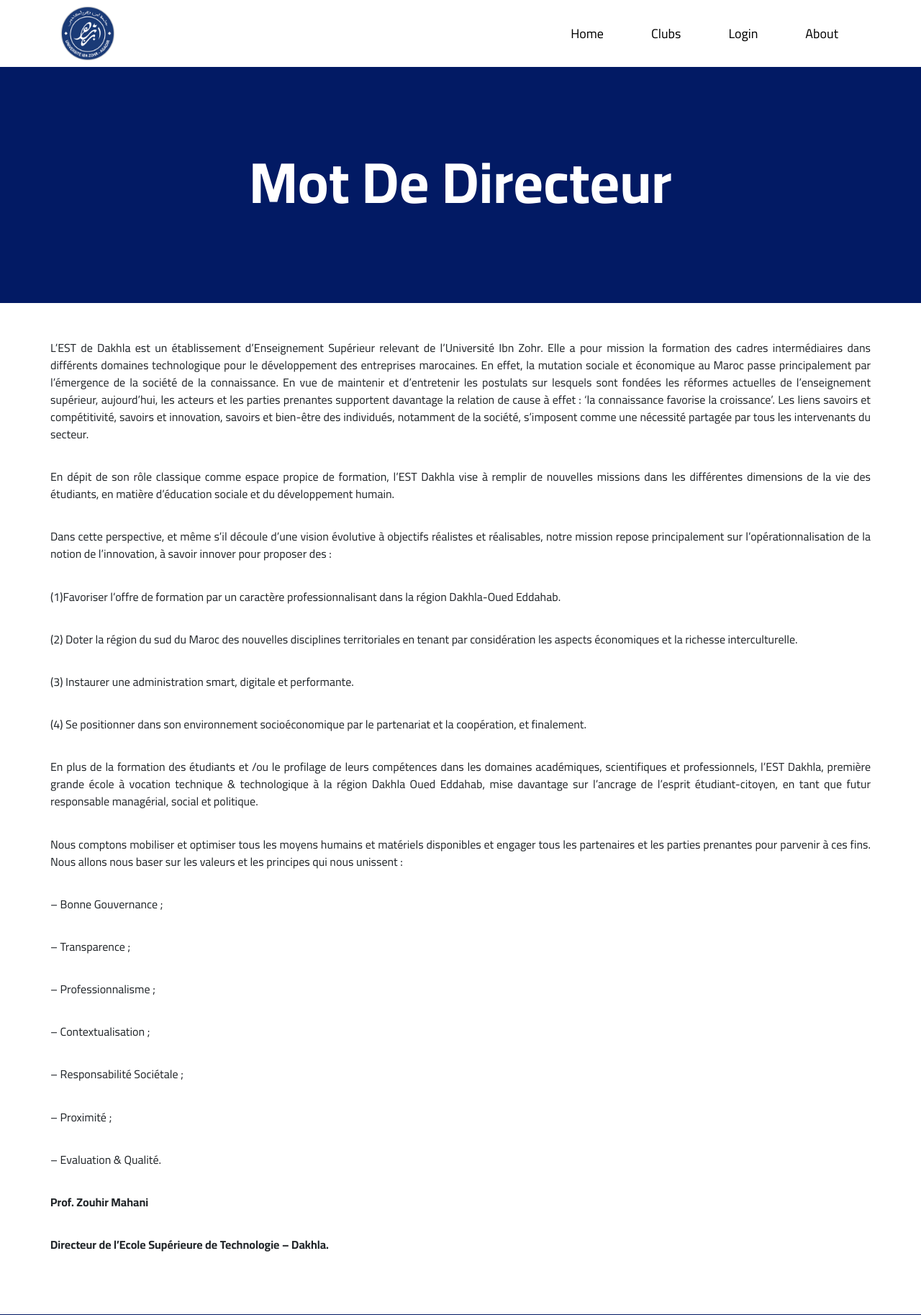
After one commit to YounesAO/Gestion-des-Club---ESTD, a PHP site: page /about.html in a window 1280 px wide. The commit adds this page. Shown: the top 1827 px of the page at 72% size. Run offline with PHP 8.4, Linux system fonts and the light colour scheme.

Commit message:
finissio

```diff
--- /dev/null
+++ b/CSS/about.css
@@ -0,0 +1,30 @@
+* {
+    box-sizing: border-box;
+}
+.mot_de_directeur,.presentation_d_ecole {
+    background-color: #021a64;
+}
+.mot_de_directeur .container,.presentation_d_ecole .container {
+    display: flex;
+    justify-content: center;
+    align-items: center;
+    color: white;
+    text-transform: capitalize;
+}
+.mot_de_directeur h3,.presentation_d_ecole h3 {
+    font-size: calc(1rem + 5vw);
+    font-weight: bold;
+    padding: calc(3rem + 5vw) 0;
+}
+article .container {
+    padding: 50px 0;
+    text-align: justify;
+}
+article p {
+    margin-bottom: 2.2rem !important;
+}
+@media (max-width:576px) {
+    p {
+        padding: 0 10px;
+    }
+}
--- a/CSS/indexPageStyle.css
+++ b/CSS/indexPageStyle.css
@@ -48,7 +48,8 @@ nav .container .navbar-nav .nav-item:hover:before {
     nav .container .navbar-nav .nav-item::before {
         height: 100%;
         top: 0;
-        background-color: rgb(26 58 117 / 15%);;
+        background-color: rgb(26 58 117 / 15%);
+        z-index: -2;
     }
 }
 .navbar-toggler:focus {
--- /dev/null
+++ b/about.html
@@ -0,0 +1,189 @@
+<!DOCTYPE html>
+<html lang="en">
+<head>
+    <meta charset="UTF-8">
+    <meta http-equiv="X-UA-Compatible" content="IE=edge">
+    <meta name="viewport" content="width=device-width, initial-scale=1.0">
+    <title>about notre école</title>
+    <!-- css -->
+    <link rel="stylesheet" href="CSS/indexPageStyle.css">
+    <link rel="stylesheet" href="CSS/about.css">
+    <link rel="stylesheet" href="CSS/all.min.css">
+    <!-- font family -->
+    <link rel="preconnect" href="https://fonts.gstatic.com" crossorigin="">
+    <link
+        href="https://fonts.googleapis.com/css2?family=Cairo:wght@200;300;400;500;600;700;800;900&amp;family=Open+Sans:wght@400;500;700&amp;family=Roboto:wght@300&amp;family=Work+Sans:ital,wght@0,200;0,300;0,400;0,500;0,600;0,700;0,800;1,300;1,500&amp;display=swap"
+        rel="stylesheet">
+    <!-- include bootstrap -->
+    <link href="https://cdn.jsdelivr.net/npm/bootstrap@5.2.3/dist/css/bootstrap.min.css" rel="stylesheet"
+        integrity="sha384-rbsA2VBKQhggwzxH7pPCaAqO46MgnOM80zW1RWuH61DGLwZJEdK2Kadq2F9CUG65" crossorigin="anonymous">
+    <script src="https://cdn.jsdelivr.net/npm/bootstrap@5.2.3/dist/js/bootstrap.bundle.min.js"
+        integrity="sha384-kenU1KFdBIe4zVF0s0G1M5b4hcpxyD9F7jL+jjXkk+Q2h455rYXK/7HAuoJl+0I4" crossorigin="anonymous">
+    </script>
+</head>
+<body>
+    <!-- start navbar -->
+    <header>
+        <nav class="navbar navbar-expand-lg p-0">
+            <div class="container">
+                <span class="navbar-brand" href="#">
+                    <img src="images/logo1.png" alt="" srcset="" style="max-width:80px">
+                </span>
+                <button class="navbar-toggler" type="button" data-bs-toggle="collapse" data-bs-target="#navbarNav"
+                    aria-controls="navbarNav" aria-expanded="false" aria-label="Toggle navigation">
+                    <span class="navbar-toggler-icon"></span>
+                </button>
+                <div class="collapse navbar-collapse" id="navbarNav">
+                    <ul class="navbar-nav">
+                        <li class="nav-item">
+                            <a class="nav-link" aria-current="page" href="#">Home</a>
+                        </li>
+                        <li class="nav-item">
+                            <a class="nav-link" href="#">Clubs</a>
+                        </li>
+                        <li class="nav-item">
+                            <a class="nav-link" href="loginPage.php">Login</a>
+                        </li>
+                        <li class="nav-item">
+                            <a class="nav-link" href="#">About</a>
+                        </li>
+                    </ul>
+                </div>
+            </div>
+        </nav>
+    </header>
+    <!-- end navbar -->
+    <!-- start mot de directeur -->
+    <div class="mot_de_directeur">
+        <div class="container">
+            <h3>mot de directeur</h3>
+        </div>
+    </div>
+    <article>
+        <div class="container">
+            <p>L’EST de Dakhla est un établissement d’Enseignement Supérieur relevant de l’Université Ibn Zohr. Elle a pour
+                mission la formation des cadres intermédiaires dans différents domaines technologique pour le développement
+                des entreprises&nbsp;marocaines. En effet, la mutation sociale et économique au Maroc passe principalement
+                par l’émergence de la société de la connaissance. En vue de maintenir et d’entretenir les postulats sur
+                lesquels sont fondées les réformes actuelles de l’enseignement supérieur, aujourd’hui, les acteurs et les
+                parties prenantes supportent davantage la relation de cause à effet&nbsp;: ‘la connaissance favorise la
+                croissance’. Les liens savoirs et compétitivité, savoirs et innovation, savoirs et bien-être des individués,
+                notamment de la société, s’imposent comme une nécessité partagée par tous les intervenants du secteur.</p>
+            <p>En dépit de son rôle classique comme espace propice de formation, l’EST Dakhla vise à remplir de nouvelles
+                missions dans les différentes dimensions de la vie des étudiants, en matière d’éducation sociale et du
+                développement humain.</p>
+            <p>Dans cette perspective, et même s’il découle d’une vision évolutive à objectifs réalistes et réalisables,
+                notre mission repose principalement sur l’opérationnalisation de la notion de l’innovation, à savoir innover
+                pour proposer des&nbsp;:</p>
+            <p>(1)Favoriser l’offre de formation par un caractère professionnalisant dans la région Dakhla-Oued Eddahab.</p>
+            <p>(2) Doter la région du sud du Maroc des nouvelles disciplines territoriales en tenant par considération les
+                aspects économiques et la richesse interculturelle.</p>
+            <p>(3) Instaurer une administration smart, digitale et performante.</p>
+            <p>(4) Se positionner dans son environnement socioéconomique par le partenariat&nbsp;et la coopération, et
+                finalement.</p>
+            <p>En plus de la formation des étudiants et&nbsp;/ou le profilage de leurs compétences dans les domaines
+                académiques, scientifiques et professionnels, l’EST Dakhla, première grande école à vocation technique &amp;
+                technologique à la région Dakhla Oued Eddahab, mise davantage sur l’ancrage de l’esprit étudiant-citoyen, en
+                tant que futur responsable managérial, social et politique.</p>
+            <p>Nous comptons mobiliser et optimiser tous les moyens humains et matériels disponibles et engager tous les
+                partenaires et les parties prenantes pour parvenir à ces fins. Nous allons nous baser sur les valeurs et les
+                principes qui nous unissent&nbsp;:</p>
+            <p>– Bonne Gouvernance&nbsp;;</p>
+            <p>– Transparence&nbsp;;</p>
+            <p>– Professionnalisme&nbsp;;</p>
+            <p>– Contextualisation&nbsp;;</p>
+            <p>– Responsabilité Sociétale&nbsp;;</p>
+            <p>– Proximité&nbsp;;</p>
+            <p>– Evaluation &amp; Qualité.</p>
+            <p><strong>Prof. Zouhir Mahani</strong></p>
+            <p><strong>Directeur de l’Ecole Supérieure de Technologie – Dakhla.</strong></p>
+        </div>
+    </article>
+    <!-- end mot de directeur -->
+    <!-- start presentation of the school -->
+    <div class="presentation_d_ecole">
+        <div class="container">
+            <h3>présentaion de l'école</h3>
+        </div>
+    </div>
+    <article>
+        <div class="container">
+            <p>Adoptée par le Conseil du Gouvernement le 14 Mai 2020, l’Ecole Supérieure de Technologies-Dakhla est un
+                établissement d’enseignement supérieur de l’Université Ibn Zohr.</p>
+            <p>Cet établissement public s’inscrit dans la projection territoriale du modèle de développement des provinces
+                du sud, en vertu de sa politique de renforcement de l’enseignement supérieur technologique à l’échelle
+                nationale.</p>
+            <p>Distinguée par sa singularité à vocation professionnelle, l’ESTD vise, en premier lieu, à former des profils
+                aptes à s’intégrer dans le tissu économique régional et national, en raffinant des compétences capables
+                d’assurer des responsabilités intermédiaires au sein des diverses unités industrielles et économiques. Une
+                mission qui impose à l’ESTD d’avoir des rapports étroits avec son contexte socioéconomique en développant
+                des pratiques pédagogiques impactant l’intégration et l’employabilité des lauréats.</p>
+            <p>Principalement, la formation initiale de l’ESTD est une formation de courte durée Bac+2 et est sanctionnée
+                par le Diplôme Universitaire de Technologie (DUT). En outre, dans une perspective de satisfaire le besoin
+                territorial et régional, cet établissement à vocation technologique offrira des licences professionnelles
+                dans des spécialités porteuses dans le marché du travail.</p>
+            <p>A l’instar des autres ESTs, le système pédagogique de l’Ecole Supérieure de Technologies-Dakhla présente des
+                particularités telles que&nbsp;:</p>
+            <ul>
+                <li>Un système modulaire, semestriel et d’enseignement par petits groupes&nbsp;;</li>
+                <li>Des formations en adéquation avec les besoins du marché de l’emploi&nbsp;;</li>
+                <li>Une sélection des bacheliers centralisée par la plateforme Tawjihi&nbsp;;</li>
+                <li>Un recrutement à l’échelle nationale.</li>
+            </ul>
+            <p>À finalités professionnalisantes et de technicité, les offres pédagogiques de l’ESTD sont conçues pour
+                développer chez l’apprenant, l’esprit d’initiative, de travail en équipe et de prise de contact progressive
+                avec le milieu professionnel. Par conséquent, la pédagogie adoptée se complète par les divers dispositifs de
+                mises en situation, à savoir projets, stages, travaux pratiques, enquêtes, …etc. Les filières dispensées
+                sont pluridisciplinaires et accompagnées par des stages et des formations en soft skills compte tenu
+                l’ouverture en sciences humaines et sociales, en langues et communication, en gestion et en informatique.
+            </p>
+            <p>A la fin de son cursus, et avec tous ces atouts, l’étudiant&nbsp;/futur lauréat acquiert des compétences
+                professionnelles et des aptitudes personnelles qui lui permettent de s’insérer facilement dans le marché de
+                l’emploi et de s’adapter constamment à ses évolutions.</p>
+        </div>
+    </article>
+    <!-- end presentation of the school -->
+    <!-- start footer -->
+    <footer>
+        <div class="lesCoordonnees">
+            <div class="container theFirstPart0fFooter">
+            <div class="aPropos">
+                <div class="title">a propos</div>
+                <div>
+                    <div>
+                    <i class="fas fa-map-marker-alt fa-fw"></i>
+                    <div>ecole supérieur de la technologie dakhla , oum bouir</div>
+                    </div>
+                    <div>
+                    <i class="fa fa-phone fa-fw"></i>
+                    <div class="phone">
+                        <span>+212-528-00-00-00</span>
+                    </div>
+                    </div>
+                    <div>
+                        <i class="fa fa-phone fa-fw"></i>
+                        <div class="phone">
+                            <span>+212-528-00-00-00</span>
+                        </div>
+                        </div>
+                        </div>
+            </div>
+            <div class="gallery">
+                <div class="title">gallery</div>
+                <div class="container-of-images">
+                        <img src="images/event1.jpg" alt="" srcset="">
+                        <img src="images/event2.jpg" alt="" srcset="">
+                        <img src="images/event1.jpg" alt="" srcset="">
+                        <img src="images/event2.jpg" alt="" srcset="">
+                        <img src="images/event1.jpg" alt="" srcset="">
+                        <img src="images/event2.jpg" alt="" srcset="">
+                </div>
+            </div>
+        </div>
+        <div class="theSecondPartOfFooter">
+                <p>© 2021,EST Dakhla. Tous les droits sont réservés.</p>
+        </div>
+    </footer>
+    <!-- end footer -->
+</body>
+</html>
--- a/index.php
+++ b/index.php
@@ -51,7 +51,7 @@ require 'dbConnect.php';
                             <a class="nav-link" href="loginPage.php">Login</a>
                         </li>
                         <li class="nav-item">
-                            <a class="nav-link" href="#">About</a>
+                            <a class="nav-link" href="about.html">About</a>
                         </li>
                     </ul>
                 </div>
```
Also changed, not shown: createClube.php (+89 -1 lines), CSS/createClubeStyle.css (line endings or trailing spaces).
